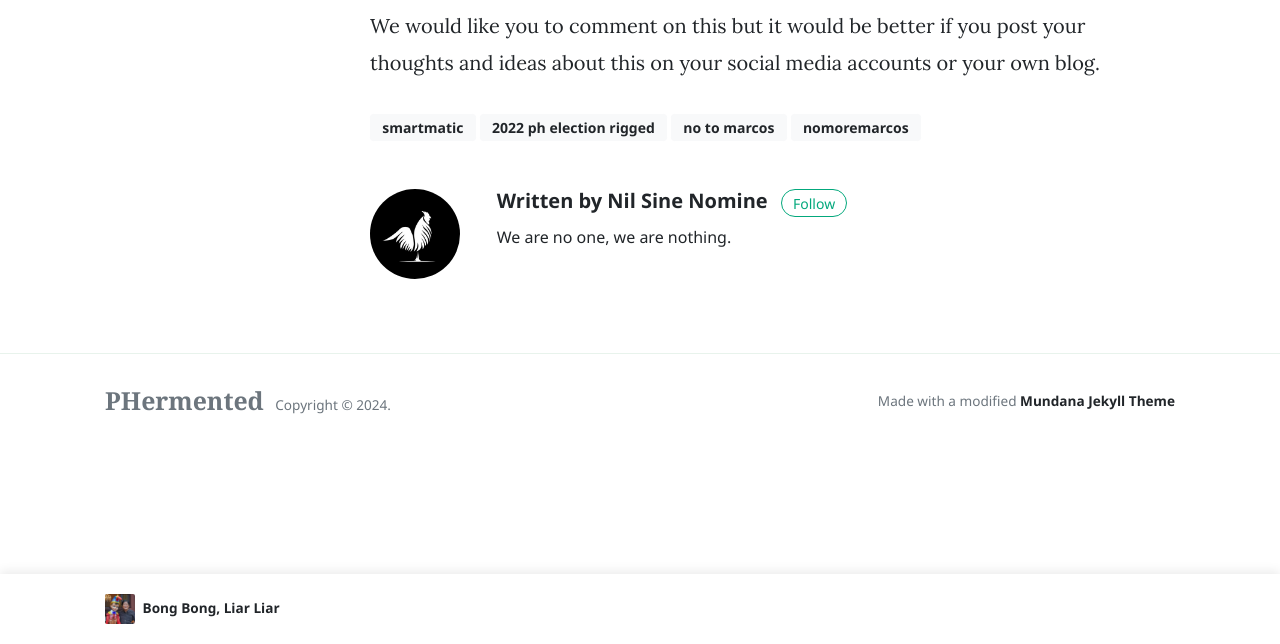
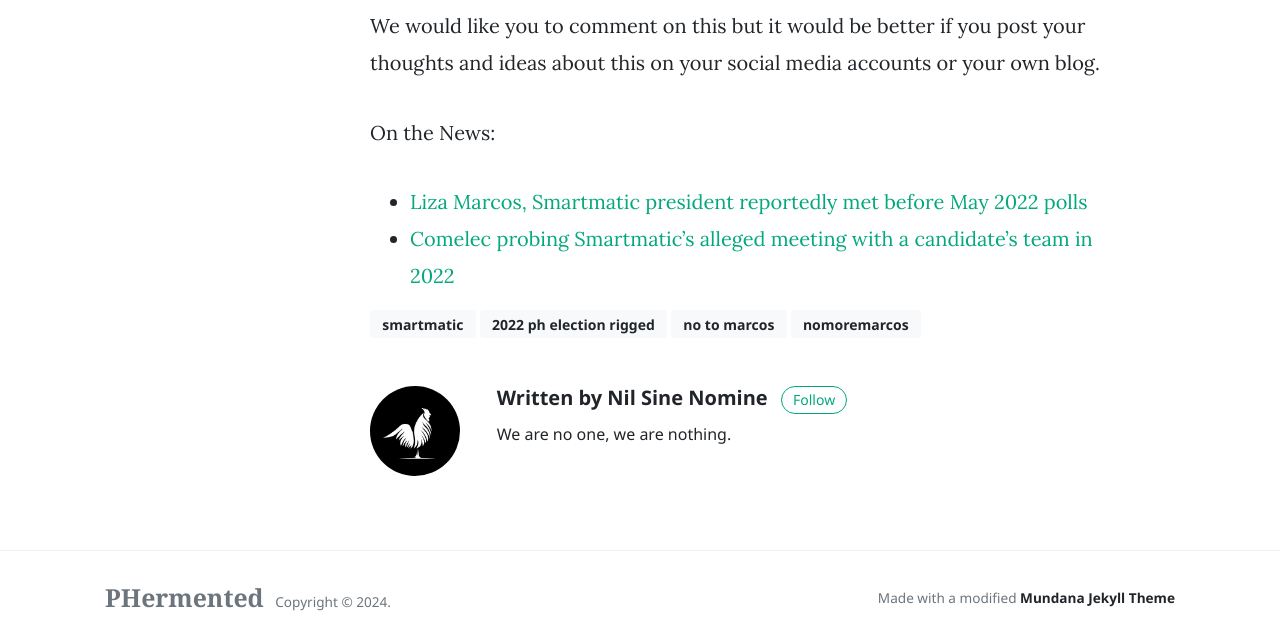
Before and after one commit to nilsinenomine/phermented, a Jekyll site: the page built from _posts/2024-02-25-Liza-Marcos-Meeting-with-Smartmatic-Rigged-Election-Posits-Chong.md, in a window 1280 px wide and 900 px high, scrolled down 781 px, cut to the strip 256-900 px from the top of the window. Built offline with Jekyll 4.4.1, drawn with Linux system fonts in a browser that asks for light colours; nearby versions of some CDN libraries; comment, search, counter and statistics services are not loaded.

Commit message:
Added link to sites that discuss this subject before 2024

```diff
--- a/_posts/2024-02-25-Liza-Marcos-Meeting-with-Smartmatic-Rigged-Election-Posits-Chong.md
+++ b/_posts/2024-02-25-Liza-Marcos-Meeting-with-Smartmatic-Rigged-Election-Posits-Chong.md
@@ -17,7 +17,12 @@ Atty. Glenn Chong is vocal critic against Smartmatic. He alleges Electoral Fraud
 
 Watch and listen to the video below.
 
-<iframe width="560" height="315" src="https://www.youtube.com/embed/Fvc21BgWRqc?start=14666&end=15261" title="YouTube video player" frameborder="0" allow="accelerometer; autoplay; clipboard-write; encrypted-media; gyroscope; picture-in-picture; web-share" allowfullscreen></iframe>
+<iframe width="560" height="315" src="https://www.youtube.com/embed/Fvc21BgWRqc?start=14666&end=15261" title="YouTube video player" frameborder="0" allow="autoplay; clipboard-write; encrypted-media; picture-in-picture; web-share" allowfullscreen></iframe>
 
 
 We would like you to comment on this but it would be better if you post your thoughts and ideas about this on your social media accounts or your own blog.
+
+On the News:
+
+* [Liza Marcos, Smartmatic president reportedly met before May 2022 polls](https://politiko.com.ph/2023/09/13/liza-marcos-smartmatic-president-reportedly-met-before-may-2022-polls/daily-feed/)
+* [Comelec probing Smartmatic’s alleged meeting with a candidate’s team in 2022](https://www.philstar.com/headlines/2023/11/20/2312940/comelec-probing-smartmatics-alleged-meeting-candidates-team-2022)
```
